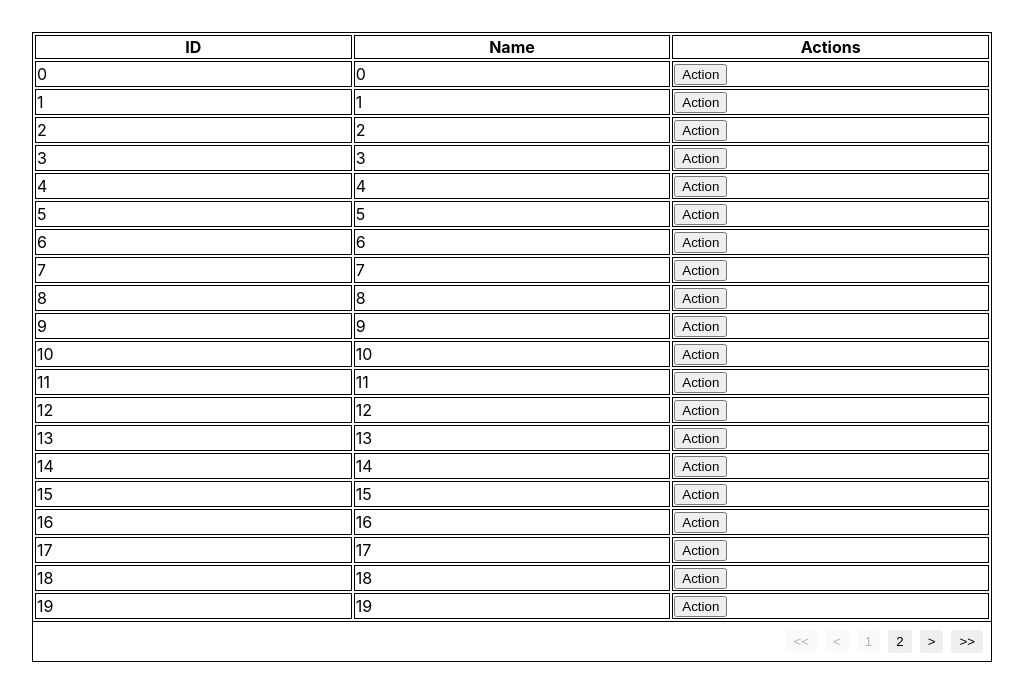
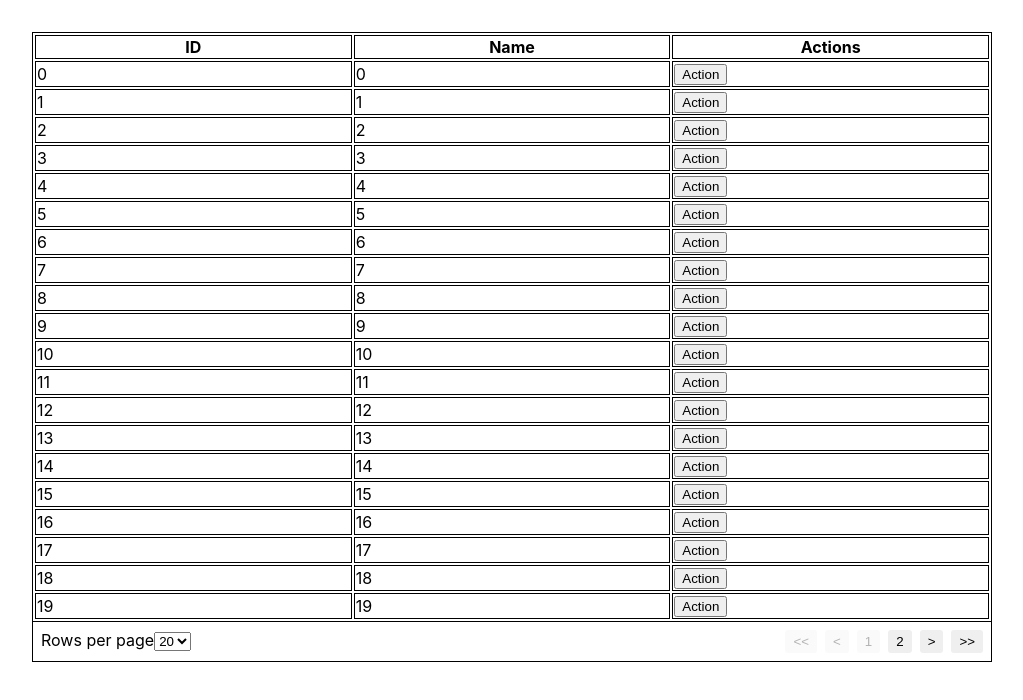
Before and after one commit to dashedstripes/composetable, a React (Create React App) app: page / in a window 1280 px wide. Shown: the top 700 px of the page, without its empty margins (128-1151 px from the left). Built offline with nearby package versions, Linux system fonts and the light colour scheme.

Commit message:
add rows per page component

```diff
--- a/src/App.css
+++ b/src/App.css
@@ -14,6 +14,8 @@ table, th, td {
 }
 
 .pagination {
+  display: flex;
+  justify-content: space-between;
   padding: 0.5rem;
   text-align: right;
   border: 1px solid black;
--- a/src/components/Table/FullTable.tsx
+++ b/src/components/Table/FullTable.tsx
@@ -1,6 +1,7 @@
 import React, { useState } from 'react';
 import Table from './Table';
 import TablePagination from './TablePagination';
+import TableRowsPerPage from './TableRowsPerPage';
 
 function generateDummyData(num: number = 110) {
   let d = [];
@@ -14,7 +15,7 @@ interface Props {
 }
 
 const FullTable: React.FC<Props> = ({ }) => {
-  const [rowsPerPage] = useState(20);
+  const [rowsPerPage, setRowsPerPage] = useState(20);
   const [currentPage, setCurrentPage] = useState(1);
 
   const [data, setData] = useState(generateDummyData());
@@ -25,8 +26,8 @@ const FullTable: React.FC<Props> = ({ }) => {
   ).map((item) => ({
     id: `${item.id}`, cells: [
       { key: `${item.id}`, data: <span>{item.id}</span> },
-      { key: `${item.name}`, data: <span>{item.name}</span> },
-      { key: `action`, data: <button>Action</button>}
+      { key: `${item.name}name`, data: <span>{item.name}</span> },
+      { key: `action`, data: <button>Action</button> }
     ]
   }))
 
@@ -41,6 +42,18 @@ const FullTable: React.FC<Props> = ({ }) => {
         rows={rows}
       />
       <div className="pagination">
+        <span>
+          Rows per page
+          <TableRowsPerPage
+            options={[
+              { value: `10` },
+              { value: `20` },
+              { value: `40` },
+            ]}
+            selected={`${rowsPerPage}`}
+            onChange={(value) => setRowsPerPage(parseInt(value))}
+          />
+        </span>
         <TablePagination
           rowsPerPage={rowsPerPage}
           numOfItems={data.length}
--- /dev/null
+++ b/src/components/Table/TableRowsPerPage.tsx
@@ -0,0 +1,28 @@
+import React from 'react';
+
+interface Props {
+  options: { value: string }[],
+  selected: string;
+  onChange: (value: string) => void;
+}
+
+const TableRowsPerPage: React.FC<Props> = ({
+  options,
+  selected,
+  onChange
+}) => {
+  return (
+    <select
+      value={selected}
+      onChange={(e) => onChange(e?.target?.value)}
+    >
+      {options?.map((option) => (
+        <option
+          key={option.value}
+        >{option.value}</option>
+      ))}
+    </select>
+  )
+}
+
+export default TableRowsPerPage;
```
